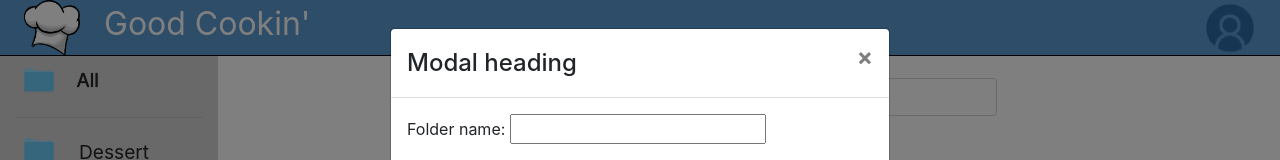
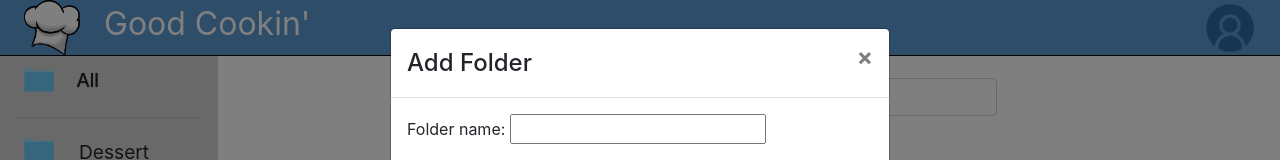
Before and after one commit to hciGroupSeven/recipeApp, a React (Create React App) app: page /home in a window 1280 px wide. Both pictures are taken after typing "Sample" into the empty fields and a click on the button "Add Folder". Shown: the top 160 px of the page. Built offline with nearby package versions, Linux system fonts and the light colour scheme.

Commit message:
Fixed add folder modal title

```diff
--- a/src/Views/Home/Home.js
+++ b/src/Views/Home/Home.js
@@ -75,7 +75,7 @@ class Home extends React.Component {
                 onHide={() => this.setState({ showModal: false })}
               >
                 <Modal.Header closeButton>
-                  <Modal.Title>Modal heading</Modal.Title>
+                  <Modal.Title>Add Folder</Modal.Title>
                 </Modal.Header>
                 <Modal.Body>
                   <form>
```
